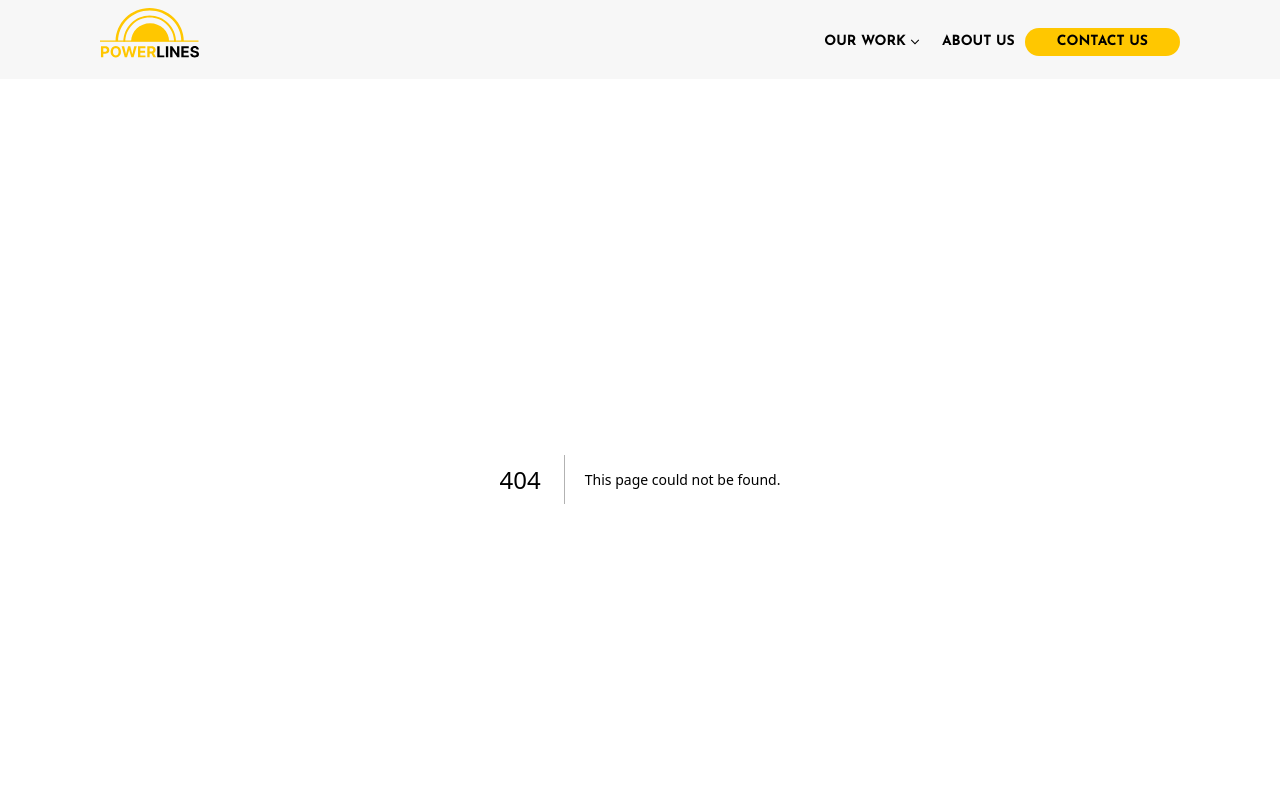
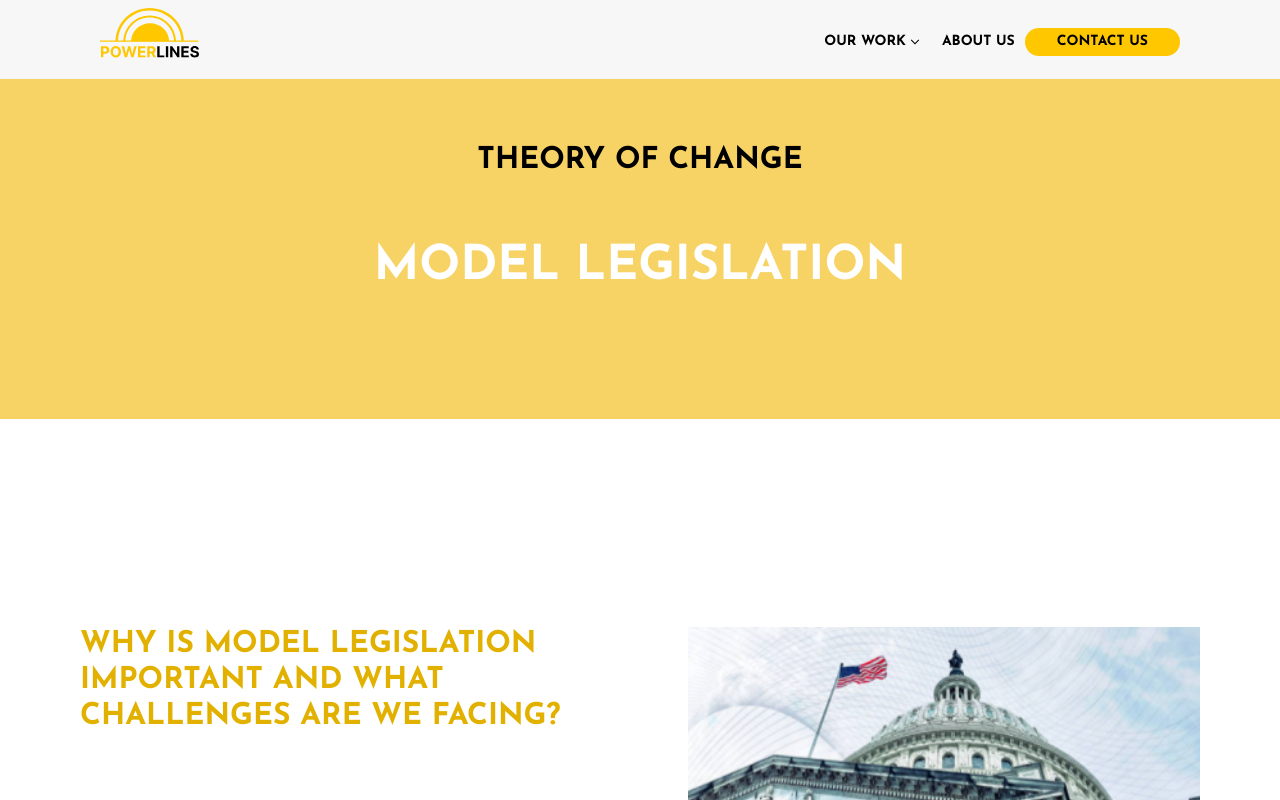
Before and after one commit to wolfy1313/powerlines-website, a Next.js app: page /model-legislation in a window 1280 px wide. Before the commit this address had no page. Shown: the top 800 px of the page. Built offline with nearby package versions, Linux system fonts and the light colour scheme; a web font is replaced by a local one.

Commit message:
Incorporate model legislation page into app router

```diff
--- /dev/null
+++ b/src/app/model-legislation/page.tsx
@@ -0,0 +1,10 @@
+import ModelLegislation from '@/pages/ModelLegislation'
+import React from 'react'
+
+export default function page() {
+  return (
+    <section>
+      <ModelLegislation />
+    </section>
+  )
+}
```
